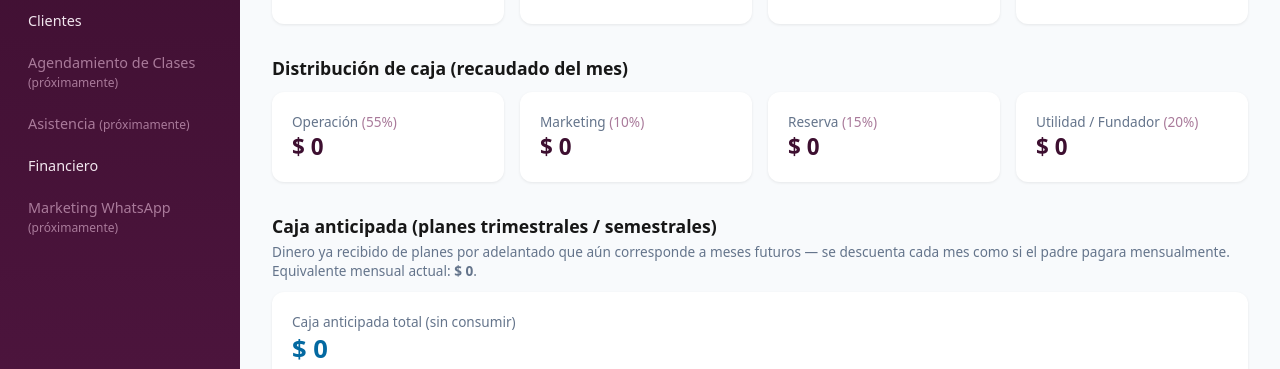
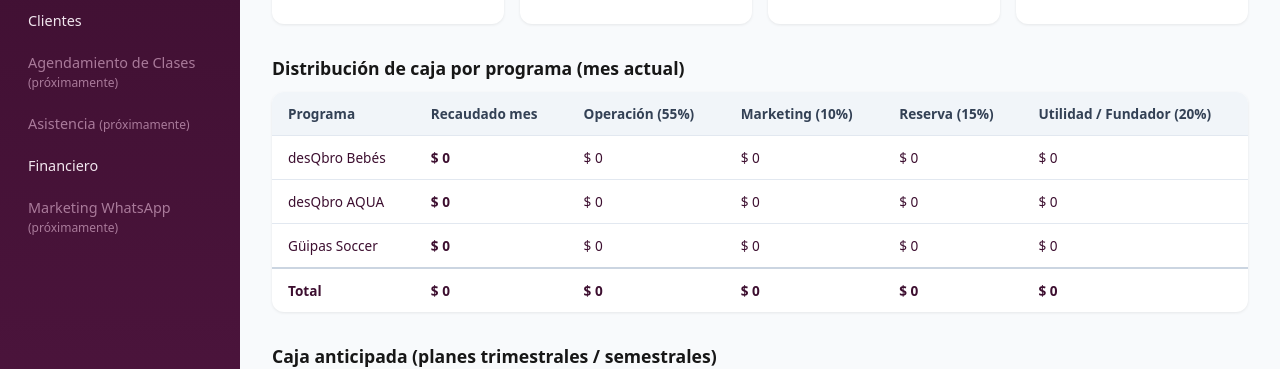
Before and after one commit to cristianriveragasca-debug/desQbro, a Next.js app: page /financiero in a window 1280 px wide. Shown: the part 191-560 px from the top of the page. Built offline with nearby package versions, Linux system fonts and the light colour scheme; no server answers; the database is empty; sample sign-in values are in the browser's storage.

Commit message:
Break down cash distribution table by program instead of a single total

```diff
--- a/src/app/(dashboard)/financiero/page.tsx
+++ b/src/app/(dashboard)/financiero/page.tsx
@@ -32,13 +32,17 @@
   let pendiente = 0;
   let vencido = 0;
   const byProgram: Record<string, number> = {};
+  const mesByProgram: Record<string, number> = {};
 
   for (const p of payments) {
     const amount = Number(p.amount);
     if (p.status === "PAGADO") {
       recaudadoTotal += amount;
-      if (p.paidAt && p.paidAt >= startOfMonth) recaudadoMes += amount;
       byProgram[p.client.program] = (byProgram[p.client.program] ?? 0) + amount;
+      if (p.paidAt && p.paidAt >= startOfMonth) {
+        recaudadoMes += amount;
+        mesByProgram[p.client.program] = (mesByProgram[p.client.program] ?? 0) + amount;
+      }
     } else if (p.status === "PENDIENTE") {
       if (p.dueDate < today) vencido += amount;
       else pendiente += amount;
@@ -98,16 +102,46 @@
         ))}
       </div>
 
-      <h2 style={{ fontSize: "1.1rem", marginTop: 32 }}>Distribución de caja (recaudado del mes)</h2>
-      <div style={{ display: "grid", gridTemplateColumns: "repeat(auto-fit, minmax(200px, 1fr))", gap: 16, marginTop: 12 }}>
-        {CASH_DISTRIBUTION.map((d) => (
-          <div key={d.key} style={{ background: "#fff", borderRadius: 12, padding: "1.25rem", boxShadow: "0 1px 3px rgba(0,0,0,0.08)" }}>
-            <div style={{ fontSize: "0.85rem", color: "#64748b" }}>
-              {d.label} <span style={{ color: "#a97a9a" }}>({Math.round(d.pct * 100)}%)</span>
-            </div>
-            <div style={{ fontSize: "1.4rem", fontWeight: 700, color: "#3d0f30" }}>{money(recaudadoMes * d.pct)}</div>
-          </div>
-        ))}
+      <h2 style={{ fontSize: "1.1rem", marginTop: 32 }}>Distribución de caja por programa (mes actual)</h2>
+      <div style={{ marginTop: 12, background: "#fff", borderRadius: 12, overflow: "auto", boxShadow: "0 1px 3px rgba(0,0,0,0.08)" }}>
+        <table style={{ width: "100%", borderCollapse: "collapse", fontSize: "0.85rem" }}>
+          <thead>
+            <tr style={{ background: "#f1f5f9", textAlign: "left" }}>
+              <th style={th}>Programa</th>
+              <th style={th}>Recaudado mes</th>
+              {CASH_DISTRIBUTION.map((d) => (
+                <th key={d.key} style={th}>
+                  {d.label} ({Math.round(d.pct * 100)}%)
+                </th>
+              ))}
+            </tr>
+          </thead>
+          <tbody>
+            {Object.entries(PROGRAM_LABEL).map(([key, label]) => {
+              const monto = mesByProgram[key] ?? 0;
+              return (
+                <tr key={key} style={{ borderTop: "1px solid #e2e8f0" }}>
+                  <td style={td}>{label}</td>
+                  <td style={{ ...td, fontWeight: 600 }}>{money(monto)}</td>
+                  {CASH_DISTRIBUTION.map((d) => (
+                    <td key={d.key} style={td}>
+                      {money(monto * d.pct)}
+                    </td>
+                  ))}
+                </tr>
+              );
+            })}
+            <tr style={{ borderTop: "2px solid #cbd5e1", fontWeight: 700 }}>
+              <td style={td}>Total</td>
+              <td style={td}>{money(recaudadoMes)}</td>
+              {CASH_DISTRIBUTION.map((d) => (
+                <td key={d.key} style={td}>
+                  {money(recaudadoMes * d.pct)}
+                </td>
+              ))}
+            </tr>
+          </tbody>
+        </table>
       </div>
 
       <h2 style={{ fontSize: "1.1rem", marginTop: 32 }}>Caja anticipada (planes trimestrales / semestrales)</h2>
```
